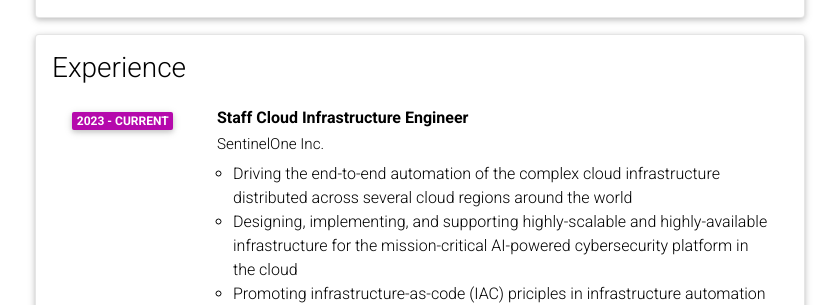
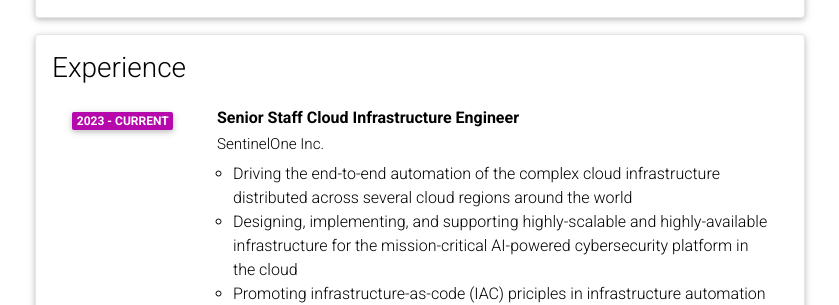
Before and after one commit to saurabh-deochake/saurabh-deochake.github.io, a Jekyll site: the page built from _pages/cv.md, in a window 1280 px wide and 900 px high. Shown: the part 391-696 px from the top of the window, without its empty margins (220-1059 px from the left). Built offline with Jekyll 4.4.1, drawn with Linux system fonts in a browser that asks for light colours; comment, search, counter and statistics services are not loaded; a style sheet for code colours, icons or effects is not loaded.

Commit message:
Update cv.yml

```diff
--- a/_data/cv.yml
+++ b/_data/cv.yml
@@ -13,7 +13,7 @@
 - title: Experience
   type: time_table
   contents:
-    - title: Staff Cloud Infrastructure Engineer
+    - title: Senior Staff Cloud Infrastructure Engineer
       institution: SentinelOne Inc.
       year: 2023 - Current
       description:
```
